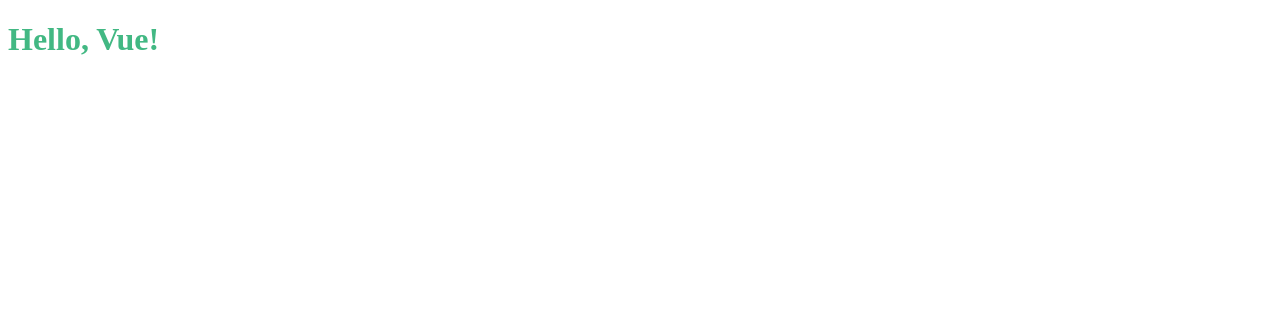
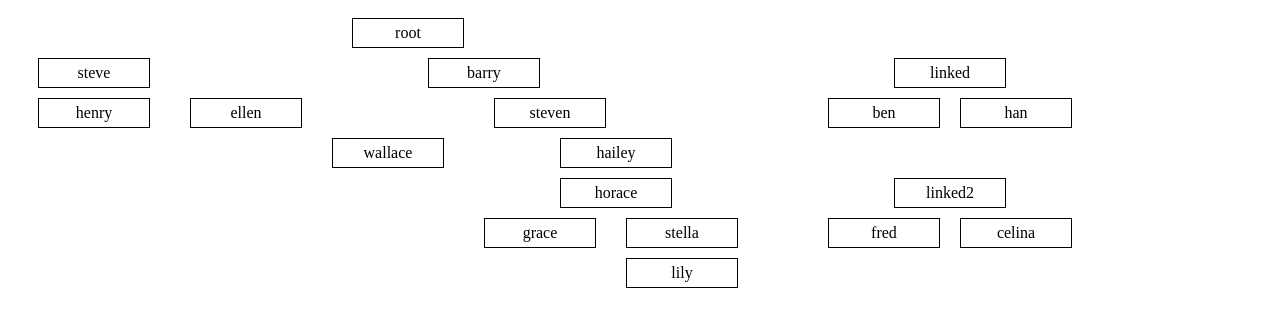
Before and after one commit to jamesfer/vue-tree-testing, a Vue app: page / in a window 1280 px wide. Shown: the top 320 px of the page. Built offline with nearby package versions, Linux system fonts and the light colour scheme; the HTML template or start-up script is replaced by a standard one.

Commit message:
Create basic tree components.

```diff
--- a/package.json
+++ b/package.json
@@ -20,6 +20,7 @@
   },
   "dependencies": {
     "babel-polyfill": "^6.26.0",
+    "lodash": "^4.17.4",
     "vue": "^2.5.12"
   },
   "devDependencies": {
--- a/src/App.vue
+++ b/src/App.vue
@@ -1,22 +1,54 @@
 <template>
-  <div id="app">
-    <h1>{{title}}</h1>
-  </div>
+  <tree-group :group="data"></tree-group>
 </template>
 
 <script>
-export default {
-  name: 'app',
-  data() {
-    return {
-      title: 'Hello, Vue!'
-    };
-  }
-};
+  import tree from './components/tree';
+  import treeGroup from './components/tree-group';
+  import { Tree, TreeGroup, TreeLink } from './components/types';
+
+  let root = new Tree('root', [
+    new Tree('steve', [
+      new Tree('henry'),
+    ]),
+    new Tree('barry', [
+      new Tree('ellen'),
+      new Tree('steven', [
+        new Tree('wallace'),
+        new Tree('hailey', [
+          new Tree('horace', [
+            new Tree('grace'),
+            new Tree('stella', [
+              new Tree('lily'),
+            ])
+          ]),
+        ]),
+      ]),
+    ]),
+  ]);
+
+  let linked1 = new Tree('linked', [
+    new Tree('ben'),
+    new Tree('han'),
+  ]);
+
+  let linked2 = new Tree('linked2', [
+    new Tree('fred'),
+    new Tree('celina'),
+  ]);
+
+  const data = new TreeGroup(root, [
+    new TreeLink(new TreeGroup(linked1), 1),
+    new TreeLink(new TreeGroup(linked2), 4),
+  ]);
+
+  export default {
+    components: {
+      tree,
+      treeGroup,
+    },
+    data() {
+      return { data };
+    }
+  };
 </script>
-
-<style>
-h1 {
-  color: #42b883;
-}
-</style>
--- /dev/null
+++ b/src/components/node.vue
@@ -0,0 +1,20 @@
+<template>
+  <div class="node">
+    {{ name }}
+  </div>
+</template>
+
+<script>
+  export default {
+    props: [ 'name' ],
+  }
+</script>
+
+<style>
+  .node {
+    width: 100px;
+    border: 1px solid black;
+    padding: 5px;
+    display: inline-block;
+  }
+</style>
--- /dev/null
+++ b/src/components/tree-group.vue
@@ -0,0 +1,66 @@
+<template>
+  <div class="tree-group" :id="group.id">
+    <tree :tree="group.root"></tree>
+
+    <div class="right-links">
+      <tree-link v-for="link in rightLinks" :key="link.id" :space="link.spaceSize" :link="link.link"></tree-link>
+    </div>
+  </div>
+</template>
+
+<script>
+  import tree from './tree';
+  import treeLink from './tree-link';
+  import { sortBy, map } from 'lodash';
+
+  export default {
+    props: [ 'group' ],
+    components: {
+      tree,
+      treeLink,
+    },
+    computed: {
+      leftLinks() {
+        return this.calculateSpaceSize(this.group.leftLinks);
+      },
+
+      rightLinks() {
+        return this.calculateSpaceSize(this.group.rightLinks);
+      }
+    },
+    methods: {
+      calculateSpaceSize(links) {
+        const orderedLinks = sortBy(links, 'verticalOffset');
+
+        let previousOffset = 0;
+        return map(orderedLinks, link => {
+          let spaceSize = link.verticalOffset - previousOffset;
+          console.log('space size', spaceSize);
+
+          // Throw an error if space is too small
+          if (spaceSize < 0) {
+            spaceSize = 0;
+            throw new Error('There is not enough room to render all links.');
+          }
+
+          // Update the previous offset
+          previousOffset += spaceSize + link.getHeight();
+          console.log('next space size', previousOffset);
+
+          return { link, spaceSize };
+        })
+      }
+    }
+  }
+</script>
+
+<style>
+  .tree-group {
+    white-space: nowrap;
+    overflow: scroll;
+  }
+
+  .right-links {
+    display: inline-block;
+  }
+</style>
--- /dev/null
+++ b/src/components/tree-link.vue
@@ -0,0 +1,24 @@
+<template>
+  <div class="tree-link" :id="link.id">
+    <div class="tree-spacer" v-for="i in space"></div>
+
+    <tree-group :group="link.to"></tree-group>
+  </div>
+</template>
+
+<script>
+  export default {
+    props: [ 'link', 'space' ],
+    beforeCreate() {
+      // Manually register tree group to prevent circular references.
+      this.$options.components.treeGroup = require('./tree-group').default;
+    },
+  }
+</script>
+
+<style>
+  .tree-spacer {
+    height: 30px;
+    padding: 5px;
+  }
+</style>
--- /dev/null
+++ b/src/components/tree.vue
@@ -0,0 +1,30 @@
+<template>
+  <div class="tree" :id="tree.id">
+    <node :name="tree.name"></node>
+
+    <div class="children">
+      <tree v-for="child in tree.children" :key="child.id" :tree="child"></tree>
+    </div>
+  </div>
+</template>
+
+<script>
+  import node from './node';
+
+  export default {
+    name: 'tree',
+    props: [ 'tree' ],
+    components: {
+      node,
+    }
+  }
+</script>
+
+<style>
+  .tree {
+    text-align: center;
+    display: inline-block;
+    vertical-align: top;
+    padding: 10px 10px 0;
+  }
+</style>
--- /dev/null
+++ b/src/components/types.js
@@ -0,0 +1,71 @@
+import { max, map } from 'lodash';
+
+export class UniqueId {
+  constructor(prefix = '') {
+    this.id = prefix + Math.random().toString(36).substring(2, 10);
+  }
+}
+
+
+export class TreeGroup extends UniqueId {
+  /**
+   * @param {Tree} root
+   * @param {TreeLink[]} rightLinks
+   * @param {TreeLink[]} leftLinks
+   */
+  constructor(root, rightLinks = [], leftLinks = []) {
+    super('tree-group-');
+    this.root = root;
+    this.rightLinks = rightLinks;
+    this.leftLinks = leftLinks
+  }
+
+  getHeight() {
+    return max([
+      this.root.getHeight(),
+      ...map(this.rightLinks, link => link.getHeight + link.verticalOffset),
+      ...map(this.leftLinks, link => link.getHeight + link.verticalOffset),
+    ]);
+  }
+}
+
+
+export class TreeLink extends UniqueId {
+  /**
+   * @param {TreeGroup} to
+   * @param {number} verticalOffset
+   */
+  constructor(to, verticalOffset) {
+    super('tree-link-');
+    this.to = to;
+    this.verticalOffset = verticalOffset;
+  }
+
+  getHeight() {
+    return this.to.getHeight();
+  }
+}
+
+
+export class Tree extends UniqueId {
+  /**
+   * @param {string} name
+   * @param {Tree[]} children
+   * @param {Tree} partner
+   */
+  constructor(name, children = [], partner = null) {
+    super('tree-');
+    this.name = name;
+    this.children = children;
+    this.partner = partner;
+  }
+
+  getHeight() {
+    let max2 = max([
+      2 + max(map(this.children, child => child.getHeight())),
+      this.partner ? this.partner.getHeight() : 0,
+    ]);
+    console.log('height of', this.name, max2);
+    return max2;
+  }
+}
```
Also changed, not shown: 2 other files (tests, documents, lock files or other folders).
